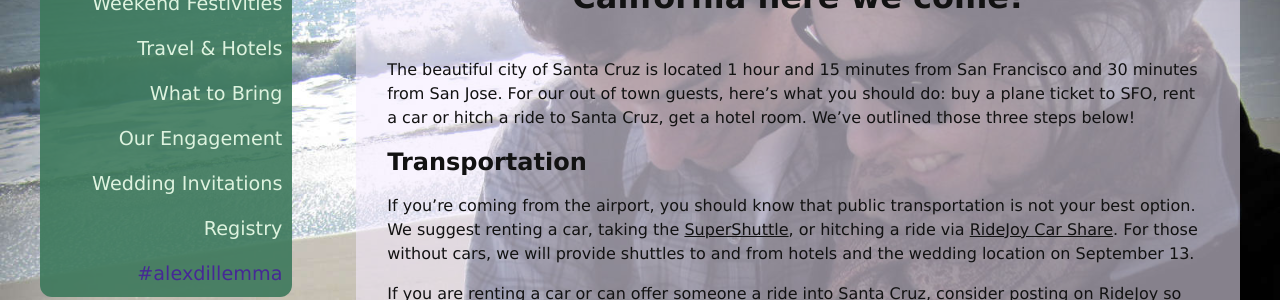
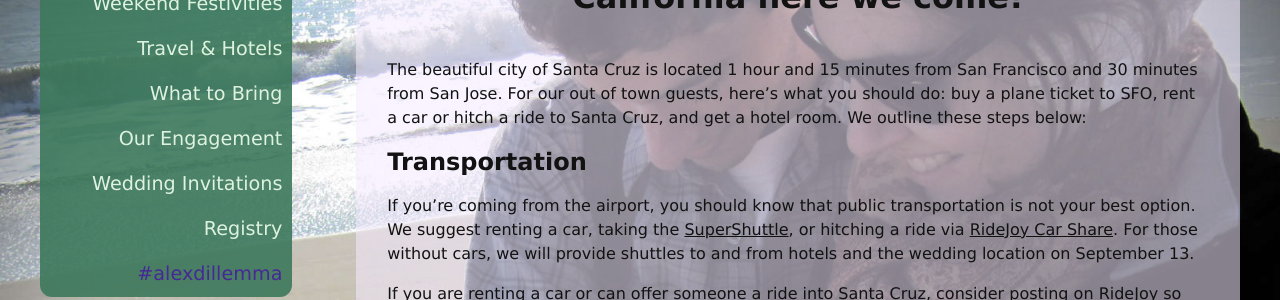
Before and after one commit to adgaudio/wedding, a Jekyll site: the page built from travel-and-hotels.md, in a window 1280 px wide. Shown: the part 126-426 px from the top of the page. Built offline with Jekyll 4.4.1, drawn with Linux system fonts in a browser that asks for light colours; Markdown is read by kramdown in place of the engine named in the settings.

Commit message:
Update travel-and-hotels.md

```diff
--- a/travel-and-hotels.md
+++ b/travel-and-hotels.md
@@ -30,7 +30,7 @@ California here we come!
 =====
 
 
-The beautiful city of Santa Cruz is located 1 hour and 15 minutes from San Francisco and 30 minutes from San Jose.  For our out of town guests, here's what you should do: buy a plane ticket to SFO, rent a car or hitch a ride to Santa Cruz, get a hotel room.  We've outlined those three steps below!
+The beautiful city of Santa Cruz is located 1 hour and 15 minutes from San Francisco and 30 minutes from San Jose.  For our out of town guests, here's what you should do: buy a plane ticket to SFO, rent a car or hitch a ride to Santa Cruz, and get a hotel room.  We outline these steps below:
 
 
 Transportation
```
